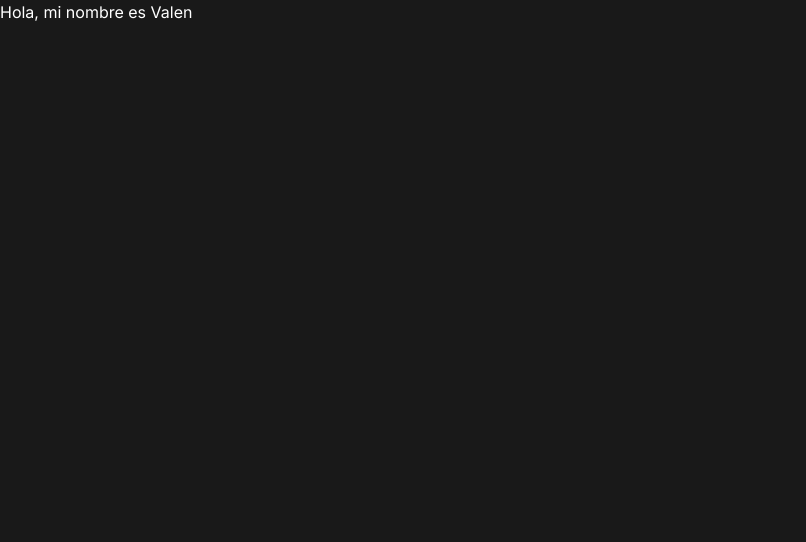
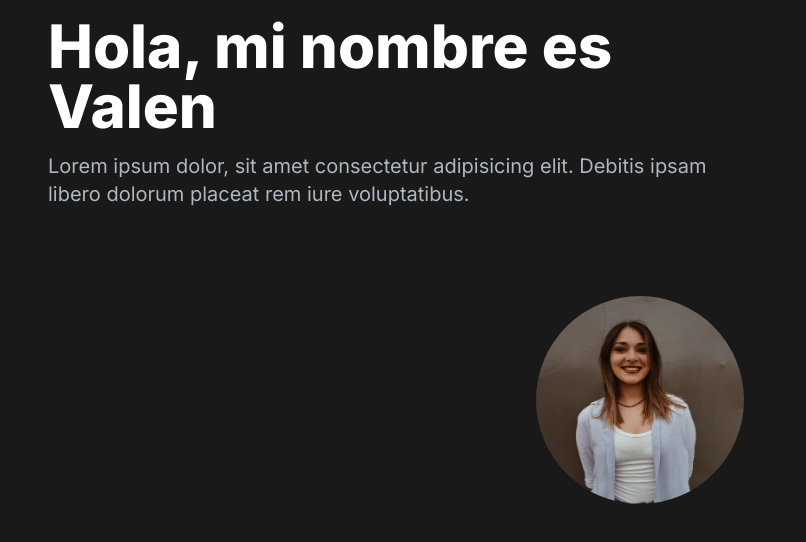
Before and after one commit to Vvalentinaperez/Portfolio, a Next.js app: page / in a window 1280 px wide. Shown: the top 542 px of the page, without its empty margins (0-806 px from the left). Built offline with nearby package versions, Linux system fonts and the light colour scheme.

Commit message:
primeros pasitos

```diff
--- a/src/app/page.js
+++ b/src/app/page.js
@@ -1,9 +1,9 @@
+import HeroSection from "@/components/HeroSection";
+
 export default function Home() {
   return (
-    <main className="flex min-h-screen flex-col bg-[#191919]">
-      <section>
-        <h1 className="text-white">Hola, mi nombre es Valen</h1>
-      </section>
-    </main>
+    <section className="flex min-h-screen flex-col bg-[#191919] container mx-auto px-12 py-4">
+      <HeroSection />
+    </section>
   );
 }
--- /dev/null
+++ b/src/components/HeroSection.jsx
@@ -0,0 +1,30 @@
+import Image from "next/image";
+
+const HeroSection = () => {
+  return (
+    <section>
+      <div className="grid grid-cols-1 lg:grid-cols-12">
+        <div className="col-span-7 place-self-center">
+          <h1 className="text-white mb-4 text-4xl lg:text-6xl font-extrabold">
+            Hola, mi nombre es Valen
+          </h1>
+          <p className="text-[#ADB7BE] text-lg mb-6 lg:text-xl">
+            Lorem ipsum dolor, sit amet consectetur adipisicing elit. Debitis
+            ipsam libero dolorum placeat rem iure voluptatibus.
+          </p>
+        </div>
+        <div className="col-span-5 place-self-center mt-4 lg:mt-0">
+          <Image
+            src="/mifoto.jpeg"
+            width={300}
+            height={300}
+            alt="mifoto"
+            className="absolute transform -translate-x-1/2 -translate-y-1/2 top-1/2 left-1/2 w-52 h-52 rounded-full overflow-hidden "
+          />
+        </div>
+      </div>
+    </section>
+  );
+};
+
+export default HeroSection;
```
Also changed, not shown: public/mifoto.jpeg (added).
